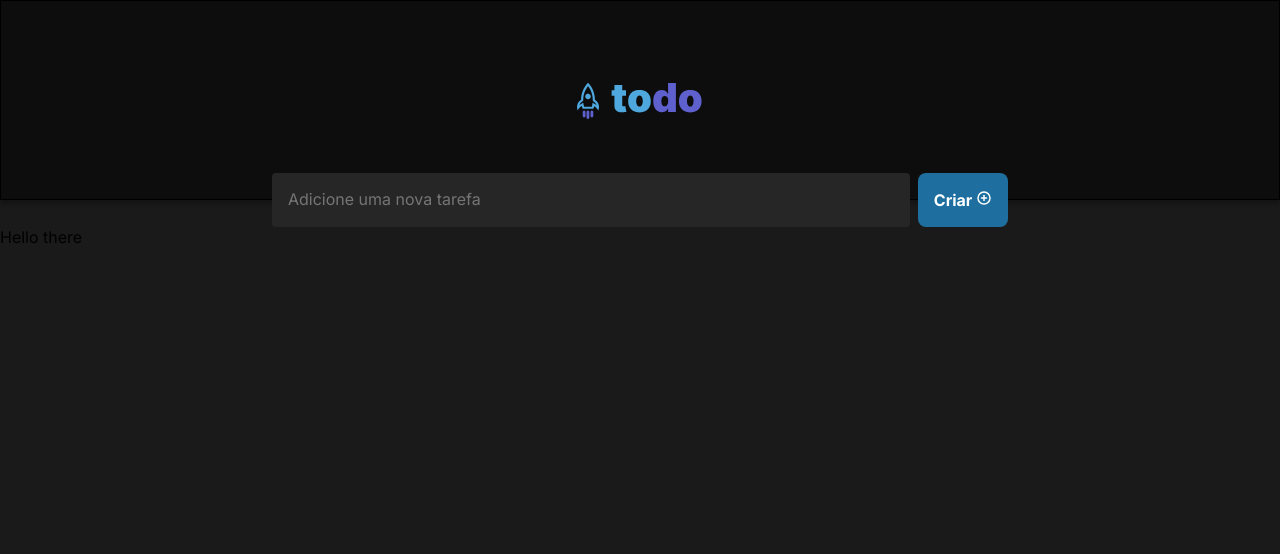
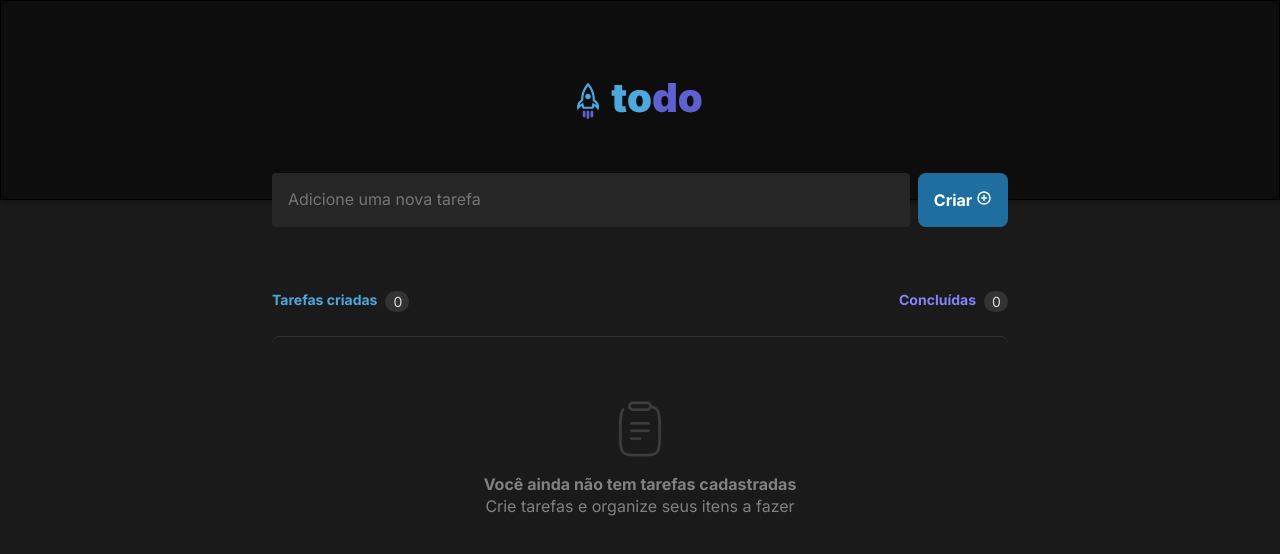
Before and after one commit to GuilhermeSalkovski/01-chalenge-todo-list, a React (Vite) app: page / in a window 1280 px wide. Shown: the top 554 px of the page. Built offline with nearby package versions, Linux system fonts and the light colour scheme.

Commit message:
Updating TaskList Component style for Case w/ No Tasks Created

```diff
--- a/src/App.tsx
+++ b/src/App.tsx
@@ -1,9 +1,10 @@
 import { Header } from './components/Header';
 import { TaskBar } from './components/TaskBar';
+import { TaskList } from './components/TaskList';
 
 import styles from './App.module.css';
 import './global.css';
-import { TaskList } from './components/TaskList';
+
 
 export function App() {
     return (
--- a/src/components/TaskList.module.css
+++ b/src/components/TaskList.module.css
@@ -1,3 +1,60 @@
-.tasklist {
-    color: var(--white);
+.taskList {
+    margin: 4rem auto 1.5rem auto;
+    max-width: 46rem;
 }
+
+.taskList header {
+    display: flex;
+    flex-direction: row;
+    justify-content: space-between;
+    font-size: 0.875rem;
+}
+
+.createdTasks {
+    display: flex;
+    flex-direction: row;
+    gap: 0.5rem;
+
+    color: var(--blue);
+    font-weight: 'bold';
+}
+
+.finishedTasks{
+    display: flex;
+    flex-direction: row;
+    gap: 0.5rem;
+
+    color: var(--purple);
+    font-weight: 'bold';
+}
+
+.tasksCounter {
+    width: 1.5rem;
+    padding: 0.125rem 0.5rem;
+
+    color: var(--gray-200);
+    background: var(--gray-400);
+    font-weight: 'bold';
+
+    border-radius: 999px;
+    justify-content: center;
+}
+
+.emptyTasksItems {
+    margin-top: 1.5rem;
+    height: 268px;
+    border-top: 1px solid var(--gray-400);
+    border-radius: 8px;
+    color: var(--gray-300);
+}
+
+.emptyTasksItems img {
+    display: block;
+    margin: 4rem auto 1rem auto;
+}
+
+.emptyTasksItemsText {
+    display: block;
+    text-align: center;
+    line-height: 1.4;
+}
--- a/src/components/TaskList.tsx
+++ b/src/components/TaskList.tsx
@@ -1,9 +1,60 @@
+import { useState } from 'react';
+
+import clipboard from '../assets/Clipboard.svg'
+
 import styles from './TaskList.module.css';
 
 export function TaskList(){
-    return(
-        <div className={styles.taskList}>
-            <p>Hello there</p>
-        </div>
-    )
+    const [createdTasks, setCreatedTasks] = useState(0)
+    const [finishedTasks, setFinishedTasks] = useState(0)
+
+    const noTasksToDisplay = (createdTasks === 0) && (finishedTasks === 0)
+
+    if (noTasksToDisplay) {
+        return(
+            <div className={styles.taskList}>
+                <header>
+                    <div className={styles.createdTasks}>
+                        <strong>Tarefas criadas</strong>
+                        <div className={styles.tasksCounter}>{createdTasks}</div>
+                    </div>
+                    <div className={styles.finishedTasks}>
+                        <strong>Concluídas</strong>
+                        <div className={styles.tasksCounter}>{finishedTasks}</div>
+                    </div>
+                </header>
+
+                <div className={styles.emptyTasksItems}>
+                    <img src={clipboard} alt="Prancheta" />
+                    <strong className={styles.emptyTasksItemsText}>
+                        Você ainda não tem tarefas cadastradas
+                    </strong>
+                    <span className={styles.emptyTasksItemsText}>
+                        Crie tarefas e organize seus itens a fazer
+                    </span>
+                </div>
+
+            </div>
+        )
+    } else {
+        return (
+            <div className={styles.taskList}>
+                <header>
+                    <div className={styles.createdTasks}>
+                        <strong>Tarefas criadas</strong>
+                        <div className={styles.tasksCounter}>{createdTasks}</div>
+                    </div>
+                    <div className={styles.finishedTasks}>
+                        <strong>Concluídas</strong>
+                        <div className={styles.tasksCounter}>{finishedTasks}</div>
+                    </div>
+                </header>
+
+                <div className={styles.tasksItems}>
+                    Muitas tarefas para serem feitas aqui
+                </div>
+
+            </div>
+        )
+    }
 }
```
Also changed, not shown: src/assets/Clipboard.svg (added).
